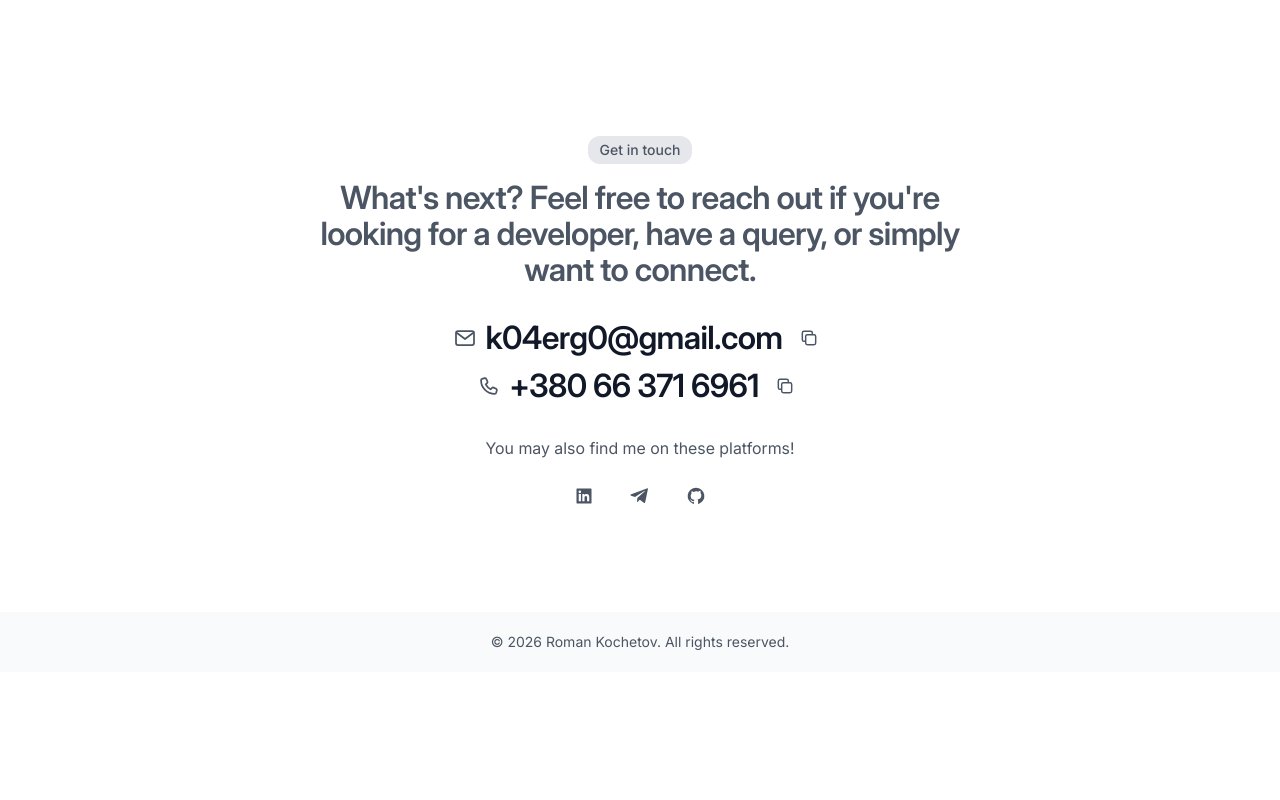
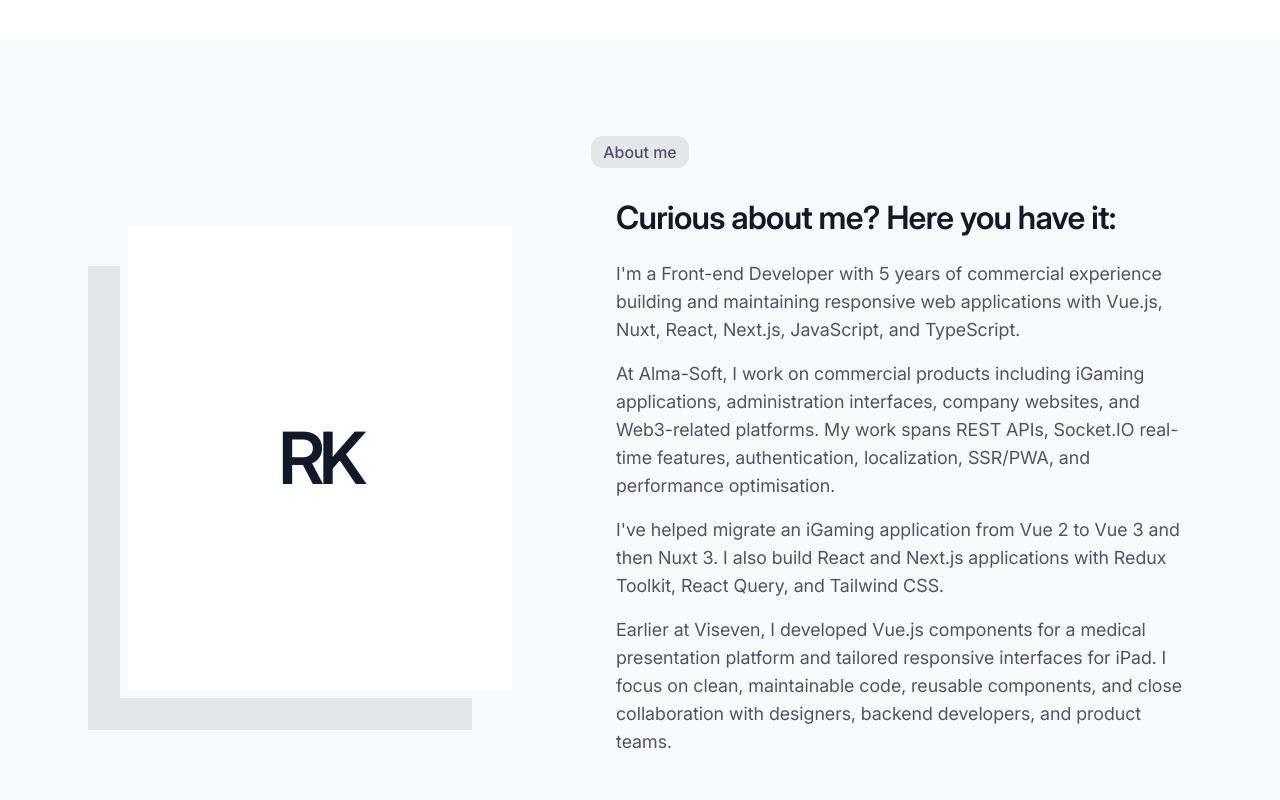
Before and after one commit to KochetovR/roman-kochetov-portfolio, a Next.js app: page / in a window 1280 px wide. Shown: the part 580-1380 px from the top of the page. Before the commit the page ends 1252 px from the top, so only its background shows below. Built offline with nearby package versions, Linux system fonts and the light colour scheme.

Commit message:
feat: add responsive about section

```diff
--- /dev/null
+++ b/app/components/about-section.tsx
@@ -0,0 +1,49 @@
+import { LayeredPortrait } from "./layered-portrait";
+
+export function AboutSection() {
+  return (
+    <section
+      aria-labelledby="about-title"
+      className="bg-section px-[var(--content-padding-inline)] py-[var(--section-padding-block)]"
+      id="about"
+    >
+      <div className="mx-auto max-w-[var(--content-max-width)]">
+        <div className="mx-auto w-fit rounded-xl bg-muted px-3 py-1 type-body-3-medium text-secondary">
+          About me
+        </div>
+
+        <div className="mt-8 grid items-center gap-12 lg:grid-cols-[440px_minmax(0,1fr)] lg:gap-x-24">
+          <LayeredPortrait
+            ariaLabel="Portrait placeholder for Roman Kochetov"
+            backdropClassName="bottom-0 left-0 h-[360px] w-[320px] border-section bg-muted lg:h-[480px] lg:w-[400px]"
+            containerClassName="h-[380px] w-[320px] lg:mx-0 lg:h-[520px] lg:w-[440px]"
+            portraitClassName="top-0 left-1/2 h-[360px] w-[280px] -translate-x-1/2 border-section bg-raised text-5xl font-semibold tracking-[-0.08em] text-primary lg:left-auto lg:right-0 lg:h-[480px] lg:w-[400px] lg:translate-x-0 lg:text-7xl"
+          >
+            RK
+          </LayeredPortrait>
+
+          <div className="max-w-2xl">
+            <h2 className="type-h3 text-primary" id="about-title">
+              Curious about me? Here you have it:
+            </h2>
+
+            <div className="type-body-2 mt-6 space-y-4 text-secondary lg:type-body-1">
+              <p>
+                I&apos;m a Front-end Developer with 5 years of commercial experience building and maintaining responsive web applications with Vue.js, Nuxt, React, Next.js, JavaScript, and TypeScript.
+              </p>
+              <p>
+                At Alma-Soft, I work on commercial products including iGaming applications, administration interfaces, company websites, and Web3-related platforms. My work spans REST APIs, Socket.IO real-time features, authentication, localization, SSR/PWA, and performance optimisation.
+              </p>
+              <p>
+                I&apos;ve helped migrate an iGaming application from Vue 2 to Vue 3 and then Nuxt 3. I also build React and Next.js applications with Redux Toolkit, React Query, and Tailwind CSS.
+              </p>
+              <p>
+                Earlier at Viseven, I developed Vue.js components for a medical presentation platform and tailored responsive interfaces for iPad. I focus on clean, maintainable code, reusable components, and close collaboration with designers, backend developers, and product teams.
+              </p>
+            </div>
+          </div>
+        </div>
+      </div>
+    </section>
+  );
+}
--- a/app/components/hero-section.tsx
+++ b/app/components/hero-section.tsx
@@ -1,23 +1,10 @@
+import { LayeredPortrait } from "./layered-portrait";
+
 const socialLinks = [
   { href: "https://www.linkedin.com/in/roman-kochetov-98a8721b9/", label: "LinkedIn", icon: <path d="M20.45 3H3.55A.55.55 0 0 0 3 3.55v16.9c0 .3.25.55.55.55h16.9c.3 0 .55-.25.55-.55V3.55a.55.55 0 0 0-.55-.55ZM8.34 18.34H5.66V9.72h2.68v8.62ZM7 8.55a1.55 1.55 0 1 1 0-3.1 1.55 1.55 0 0 1 0 3.1Zm11.34 9.79h-2.67v-4.2c0-1-.02-2.28-1.39-2.28-1.4 0-1.62 1.08-1.62 2.2v4.28H10V9.72h2.56v1.18h.04c.36-.67 1.23-1.38 2.53-1.38 2.7 0 3.2 1.78 3.2 4.1v4.72Z" /> },
   { href: "https://t.me/RomanKochetov", label: "Telegram", icon: <path d="M21.42 4.18 18.3 19.33c-.24 1.07-.86 1.33-1.74.83l-4.82-3.55-2.33 2.24c-.26.26-.48.48-.98.48l.35-4.92 8.96-8.1c.39-.35-.09-.55-.6-.2L6.07 13.08 1.3 11.59c-1.04-.32-1.06-1.04.22-1.55L20.2 2.85c.86-.32 1.61.2 1.22 1.33Z" /> },
   { href: "https://github.com/KochetovR", label: "GitHub", icon: <path d="M12 2a10 10 0 0 0-3.16 19.49c.5.09.68-.22.68-.48v-1.7c-2.78.6-3.37-1.18-3.37-1.18-.46-1.15-1.12-1.45-1.12-1.45-.91-.63.07-.62.07-.62 1.01.07 1.54 1.04 1.54 1.04.9 1.54 2.36 1.1 2.94.84.09-.65.35-1.1.64-1.35-2.22-.25-4.56-1.1-4.56-4.96 0-1.1.4-2 1.04-2.7-.1-.25-.45-1.28.1-2.67 0 0 .85-.27 2.75 1.03A9.6 9.6 0 0 1 12 6.42c.85 0 1.7.11 2.5.34 1.9-1.3 2.75-1.03 2.75-1.03.55 1.39.2 2.42.1 2.67.65.7 1.04 1.6 1.04 2.7 0 3.87-2.34 4.7-4.57 4.95.36.3.68.86.68 1.73v3.23c0 .26.18.57.69.48A10 10 0 0 0 12 2Z" /> },
 ];
-
-function ProfilePlaceholder() {
-  return (
-    <div
-      aria-label="Portrait placeholder for Roman Kochetov"
-      className="relative mx-auto h-[300px] w-[280px] md:mx-0 md:h-[360px] md:w-[320px]"
-      role="img"
-    >
-      <div className="absolute bottom-0 right-0 h-[280px] w-[280px] border-[8px] border-page bg-muted md:h-[320px] md:w-[280px]" />
-      <div className="absolute top-0 left-1/2 z-10 flex h-[280px] w-[240px] -translate-x-1/2 items-center justify-center border-[8px] border-page bg-raised text-4xl font-semibold tracking-[-0.08em] text-primary md:relative md:left-auto md:h-[320px] md:w-[280px] md:translate-x-0 md:text-5xl">
-        RK
-      </div>
-    </div>
-  );
-}
 
 export function HeroSection() {
   return (
@@ -34,7 +21,16 @@ export function HeroSection() {
             {socialLinks.map((link) => (<li key={link.label}><a aria-label={link.label} className="inline-flex h-10 w-10 items-center justify-center rounded-lg text-secondary transition-colors hover:bg-muted hover:text-primary" href={link.href} rel="noreferrer" target="_blank"><svg aria-hidden="true" className="h-5 w-5" fill="currentColor" viewBox="0 0 24 24">{link.icon}</svg></a></li>))}
           </ul>
         </div>
-        <div className="order-1 md:order-2"><ProfilePlaceholder /></div>
+        <div className="order-1 md:order-2">
+          <LayeredPortrait
+            ariaLabel="Portrait placeholder for Roman Kochetov"
+            backdropClassName="bottom-0 right-0 h-[280px] w-[280px] border-page bg-muted md:h-[320px] md:w-[280px]"
+            containerClassName="h-[300px] w-[280px] md:mx-0 md:h-[360px] md:w-[320px]"
+            portraitClassName="top-0 left-1/2 h-[280px] w-[240px] -translate-x-1/2 border-page bg-raised text-4xl font-semibold tracking-[-0.08em] text-primary md:relative md:left-auto md:h-[320px] md:w-[280px] md:translate-x-0 md:text-5xl"
+          >
+            RK
+          </LayeredPortrait>
+        </div>
       </div>
     </section>
   );
--- a/app/components/home-main.tsx
+++ b/app/components/home-main.tsx
@@ -1,5 +1,11 @@
+import { AboutSection } from "./about-section";
 import { HeroSection } from "./hero-section";
 
 export function HomeMain() {
-  return <main className="flex-1"><HeroSection /></main>;
+  return (
+    <main className="flex-1">
+      <HeroSection />
+      <AboutSection />
+    </main>
+  );
 }
--- /dev/null
+++ b/app/components/layered-portrait.tsx
@@ -0,0 +1,32 @@
+import type { ReactNode } from "react";
+
+type LayeredPortraitProps = {
+  ariaLabel: string;
+  backdropClassName: string;
+  children: ReactNode;
+  containerClassName: string;
+  portraitClassName: string;
+};
+
+export function LayeredPortrait({
+  ariaLabel,
+  backdropClassName,
+  children,
+  containerClassName,
+  portraitClassName,
+}: LayeredPortraitProps) {
+  return (
+    <div
+      aria-label={ariaLabel}
+      className={`relative mx-auto ${containerClassName}`}
+      role="img"
+    >
+      <div className={`absolute border-[8px] ${backdropClassName}`} />
+      <div
+        className={`absolute z-10 flex items-center justify-center border-[8px] ${portraitClassName}`}
+      >
+        {children}
+      </div>
+    </div>
+  );
+}
```
